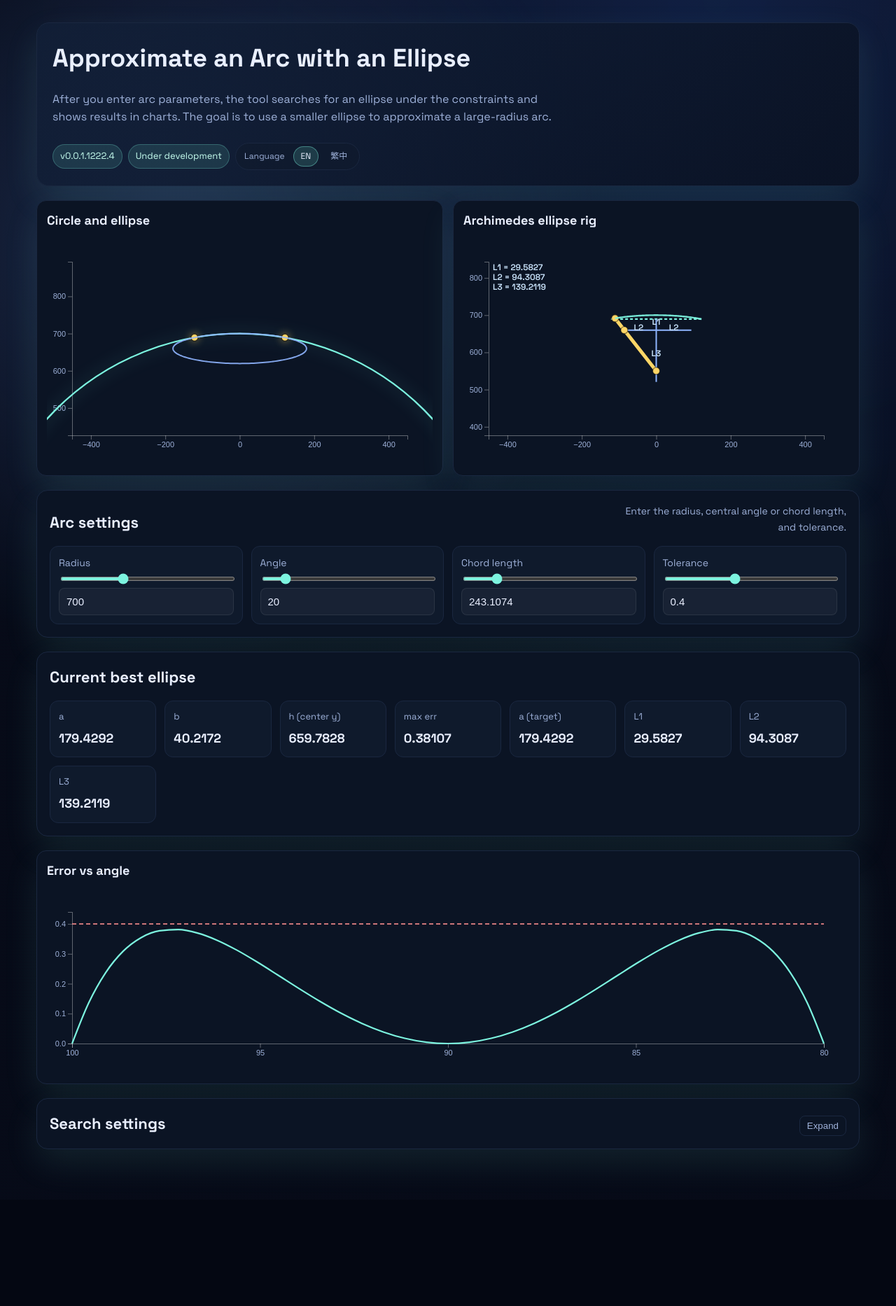
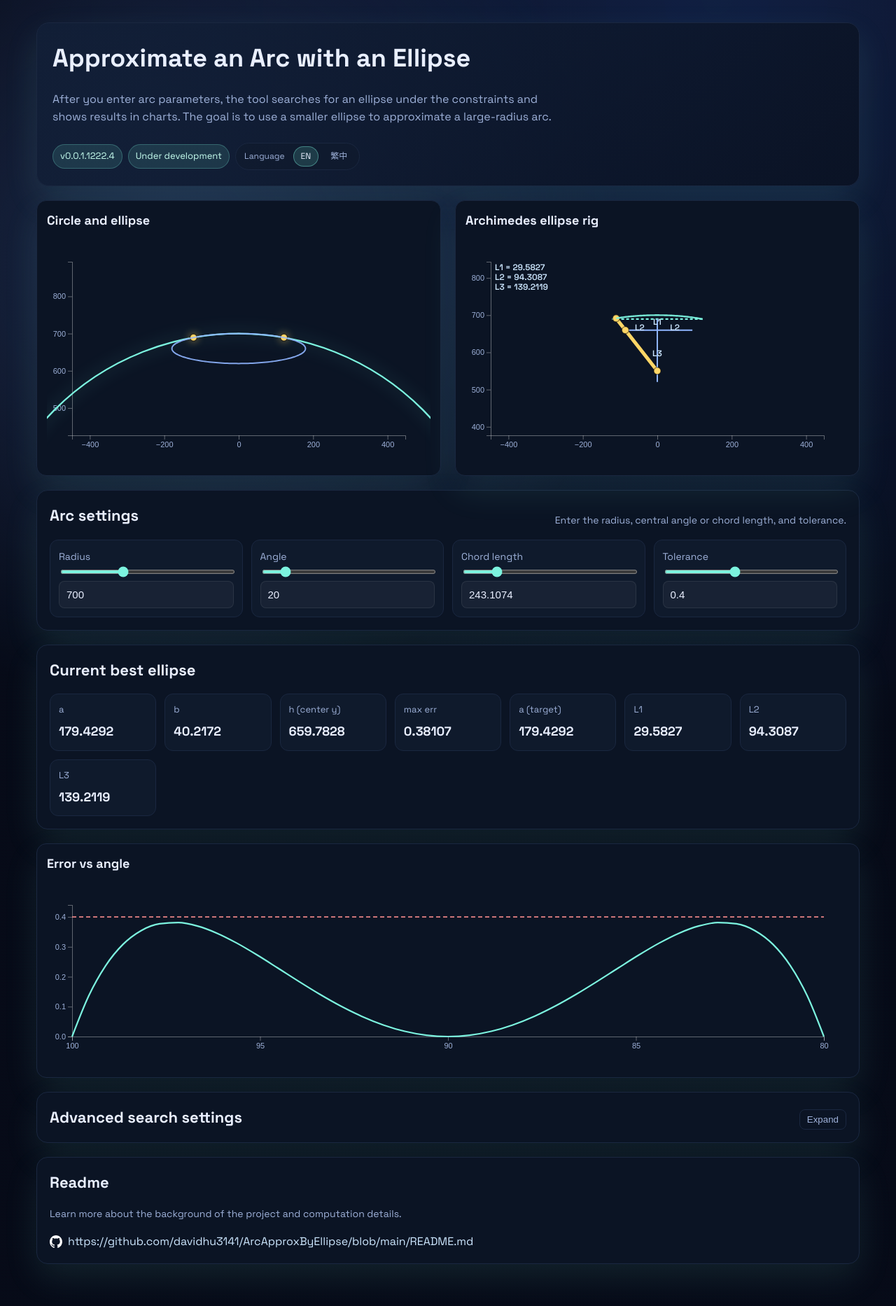
Before and after one commit to davidhu3141/ArcApproxByEllipse, a React (Vite) app: page / in a window 1280 px wide. Shown: the top 1866 px of the page at 70% size. Before the commit the page ends 1714 px from the top, so only its background shows below. Built offline with nearby package versions, Linux system fonts and the light colour scheme.

Commit message:
feat: ui readme section

```diff
--- a/src/App.css
+++ b/src/App.css
@@ -135,6 +135,27 @@ h3 {
   gap: 16px;
 }
 
+.intro-layout {
+  display: grid;
+  gap: 20px;
+  grid-template-columns: repeat(2, minmax(0, 1fr));
+  grid-template-areas:
+    "viewport animation"
+    "basic basic";
+}
+
+.intro-layout__viewport {
+  grid-area: viewport;
+}
+
+.intro-layout__basic {
+  grid-area: basic;
+}
+
+.intro-layout__animation {
+  grid-area: animation;
+}
+
 .panel__head {
   display: flex;
   align-items: flex-end;
@@ -179,14 +200,35 @@ h3 {
   padding: 6px 10px;
   border-radius: 8px;
   cursor: pointer;
+  text-decoration: none;
+}
+
+.readme-link {
+  display: inline-flex;
+  align-items: center;
+  gap: 8px;
+  color: #cde7ff;
+  text-decoration: none;
+  word-break: break-all;
+}
+
+.readme-link:hover {
+  color: #e9efff;
+}
+
+.readme-link img {
+  width: 18px;
+  height: 18px;
 }
 
 .helper-text {
   margin: 0;
   color: var(--muted);
   font-size: 14px;
-  max-width: 320px;
-  text-align: right;
+}
+
+.helper-text--warning {
+  color: #ffd666;
 }
 
 .input-grid {
@@ -457,6 +499,14 @@ h3 {
     grid-template-columns: 1fr;
   }
 
+  .intro-layout {
+    grid-template-columns: 1fr;
+    grid-template-areas:
+      "viewport"
+      "basic"
+      "animation";
+  }
+
   .panel__head {
     flex-direction: column;
     align-items: flex-start;
--- a/src/App.jsx
+++ b/src/App.jsx
@@ -7,6 +7,7 @@ import { formatNum, toRad } from './lib/utils'
 import { runEllipseSearch } from './lib/search'
 import './App.css'
 import { createT, getLocaleFromQuery, getLocaleHref } from './i18n'
+import githubMark from './assets/github-mark-white.svg'
 
 const versionCode = "v0.0.1.1222.4";
 
@@ -47,6 +48,9 @@ function AppContent({ t, locale, localeLinks }) {
   const chordNum = parseFloat(chord)
   const chordSliderValue = Number.isFinite(chordNum) ? Math.min(chordNum, chordMax) : 0
   const toleranceSliderValue = Number.isFinite(toleranceNum) ? Math.min(toleranceNum, toleranceSliderMax) : 0
+  const readmeHref = locale === 'zh-tw'
+    ? 'https://github.com/davidhu3141/ArcApproxByEllipse/blob/main/README%20(zh-tw).md'
+    : 'https://github.com/davidhu3141/ArcApproxByEllipse/blob/main/README.md'
 
   const bestTarget = (() => {
     if (!bestAttempt) return null
@@ -151,7 +155,8 @@ function AppContent({ t, locale, localeLinks }) {
         </div>
       </header>
 
-      <section className="charts-grid">
+      <div className="intro-layout">
+        <section className="intro-layout__viewport">
           <ArcViewportChart
             title={t('app.charts.viewportTitle')}
             height={320}
@@ -160,18 +165,8 @@ function AppContent({ t, locale, localeLinks }) {
             bestEllipse={bestAttempt}
             layoutToggle={showAttemptsChart}
           />
-        <ArchiAnimationChart
-          title={t('app.charts.animationTitle')}
-          height={320}
-          radius={radius}
-          thetaDeg={theta}
-          bestEllipse={bestAttempt}
-          bestLengths={bestLengths}
-          layoutToggle={showAttemptsChart}
-        />
         </section>
-
-      <section className="panel">
+        <section className="panel intro-layout__basic">
           <div className="panel__head">
             <div>
               <h2>{t('app.basicSettingsTitle')}</h2>
@@ -266,6 +261,18 @@ function AppContent({ t, locale, localeLinks }) {
             </label>
           </div>
         </section>
+        <section className="intro-layout__animation">
+          <ArchiAnimationChart
+            title={t('app.charts.animationTitle')}
+            height={320}
+            radius={radius}
+            thetaDeg={theta}
+            bestEllipse={bestAttempt}
+            bestLengths={bestLengths}
+            layoutToggle={showAttemptsChart}
+          />
+        </section>
+      </div>
 
       <section className="panel">
         <div className="panel__head">
@@ -352,6 +359,9 @@ function AppContent({ t, locale, localeLinks }) {
           <>
             <p className="helper-text">
               {t('app.advancedHelper')}
+            </p>
+            <p className="helper-text helper-text--warning">
+              {t('app.advancedWarning')}
             </p>
             <div className="input-grid">
               <label className="field">
@@ -447,6 +457,23 @@ function AppContent({ t, locale, localeLinks }) {
           </>
         )}
       </section>
+
+      <section className="panel">
+        <div className="panel__head">
+          <div>
+            <h2>{t('app.readmeTitle')}</h2>
+          </div>
+        </div>
+        <p className="helper-text">
+          {t('app.readmeHelper')}
+        </p>
+        <div className="panel__actions">
+          <a className="readme-link" href={readmeHref} target="_blank" rel="noreferrer">
+            <img src={githubMark} alt="GitHub" />
+            {readmeHref}
+          </a>
+        </div>
+      </section>
     </div>
   )
 }
--- a/src/i18n.js
+++ b/src/i18n.js
@@ -37,11 +37,13 @@ const MESSAGES = {
       statL2: 'L2',
       statL3: 'L3',
       noBest: 'No passing ellipse yet.',
-      searchSettingsTitle: 'Search settings',
+      searchSettingsTitle: 'Advanced search settings',
       expand: 'Expand',
       collapse: 'Collapse',
       advancedHelper:
         'Control sampling steps for P (midpoint), Q (right quarter), and R (right endpoint) plus arc sampling steps (ts).',
+      advancedWarning:
+        'Warning: changing these settings may slow down the calculations.',
       minimizeByLabel: 'Optimization target (usually does not affect results)',
       minimizeByA: 'Minimize a',
       minimizeBySum: 'Minimize a + b',
@@ -55,6 +57,9 @@ const MESSAGES = {
       showAttempts: 'Show "Tried ellipse semi-axes" chart',
       disableP: 'Disable P sampling (always on arc)',
       disableR: 'Disable R sampling (always on arc)',
+      readmeTitle: 'Readme',
+      readmeHelper: 'Learn more about the background of the project and computation details.',
+      readmeLink: 'Open GitHub README',
     },
   },
   'zh-tw': {
@@ -94,11 +99,12 @@ const MESSAGES = {
       statL2: 'L2',
       statL3: 'L3',
       noBest: '尚未找到符合的橢圓。',
-      searchSettingsTitle: '搜尋設定',
+      searchSettingsTitle: '進階搜尋設定',
       expand: '展開',
       collapse: '收合',
       advancedHelper:
         '控制橢圓弧上三點 P (中點), Q (右邊 1/4 處), R (右端點) 的取樣步數與弧長取樣步數 (ts)。',
+      advancedWarning: '注意：調整這些設定可能會讓計算變慢。',
       minimizeByLabel: '搜尋目標 (通常不會影響結果)',
       minimizeByA: 'a 最小',
       minimizeBySum: 'a + b 最小',
@@ -111,6 +117,9 @@ const MESSAGES = {
       showAttempts: '顯示「已嘗試的橢圓半軸」圖表',
       disableP: '停用 P 取樣 (恆取在圓弧上)',
       disableR: '停用 R 取樣 (恆取在圓弧上)',
+      readmeTitle: 'Readme',
+      readmeHelper: '查看本專案的開發背景說明與運算細節。',
+      readmeLink: '前往 GitHub README',
     },
   },
 }
```
Also changed, not shown: notes/req.md (+19 -0 lines), src/assets/github-mark-white.svg (added), src/assets/github-mark.svg (added). Lines whose indentation alone changed are shown as unchanged.
